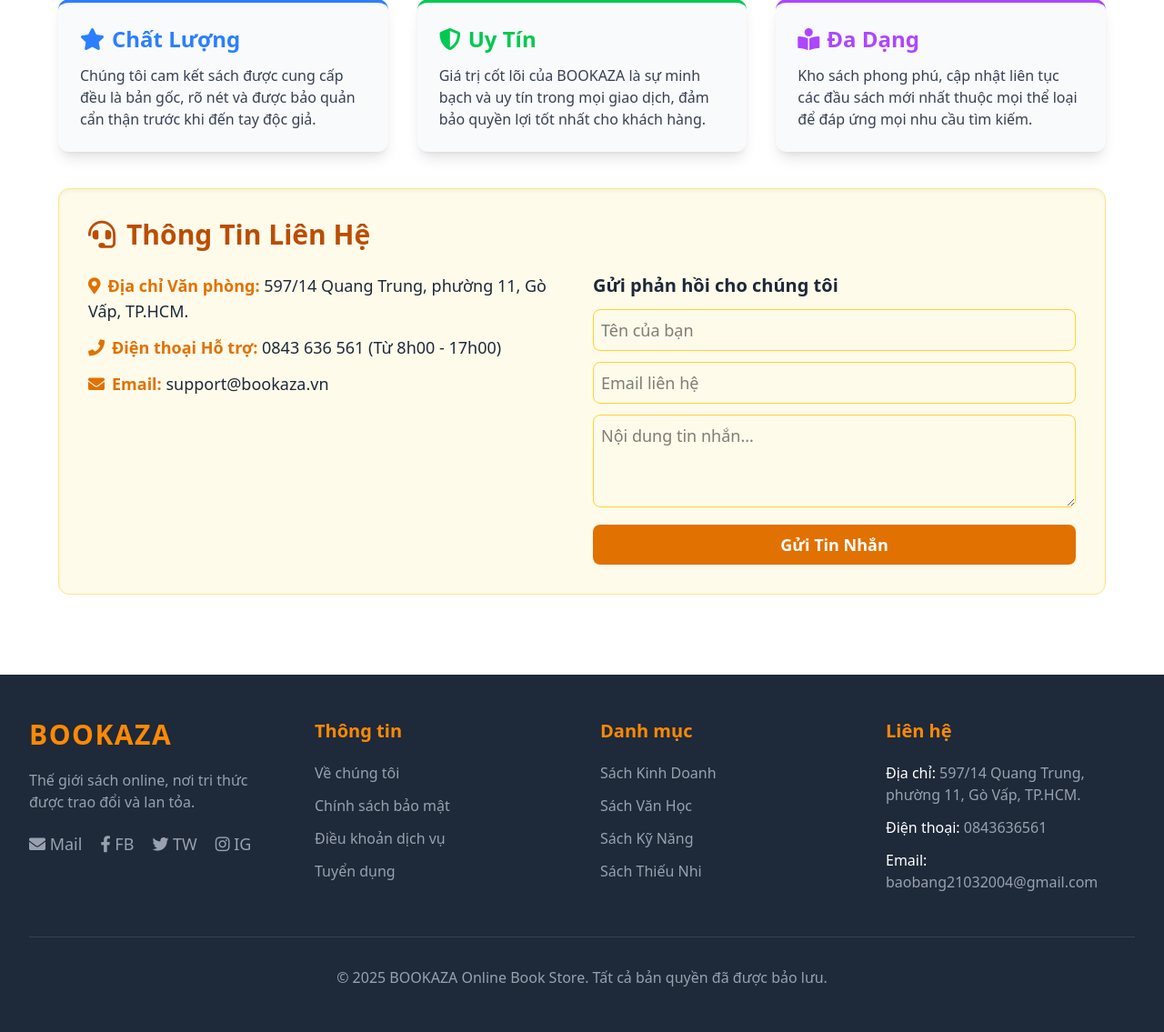
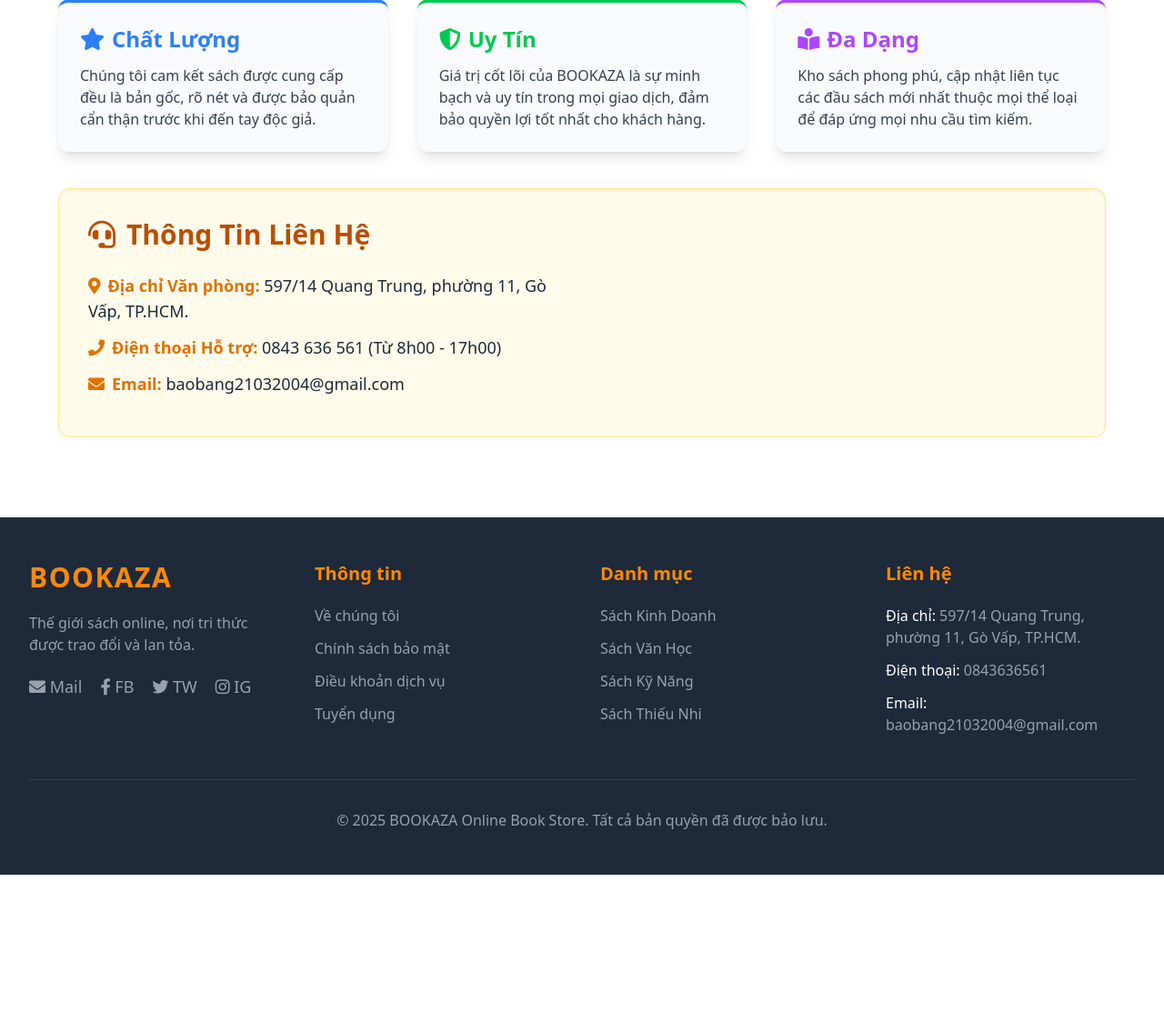
Before and after one commit to ThanhNha704/MVC-BookShop, a PHP site: page /index.php?controller=home&action=about in a window 1280 px wide. Shown: the part 530-1665 px from the top of the page at 91% size. After the commit the page ends 1492 px from the top, so only its background shows below. Run offline with PHP 8.4, Linux system fonts and the light colour scheme.

Commit message:
Update AboutUs.php

```diff
--- a/views/frontend/pages/AboutUs.php
+++ b/views/frontend/pages/AboutUs.php
@@ -53,20 +53,8 @@
                 </p>
 
                 <p class="mb-3 text-gray-800"><span class="font-bold text-amber-600"><i class="fas fa-envelope mr-2"></i>Email:</span>
-                    <a href="mailto:support@bookaza.vn" class="hover:underline">support@bookaza.vn</a>
+                    <a href="mailto:support@bookaza.vn" class="hover:underline">baobang21032004@gmail.com</a>
                 </p>
-            </div>
-
-            <div>
-                <h3 class="text-xl font-semibold mb-3 text-gray-800">Gửi phản hồi cho chúng tôi</h3>
-                <form class="space-y-3">
-                    <input type="text" placeholder="Tên của bạn" class="w-full p-2 border border-amber-300 rounded-lg focus:ring-amber-500 focus:border-amber-500">
-                    <input type="email" placeholder="Email liên hệ" class="w-full p-2 border border-amber-300 rounded-lg focus:ring-amber-500 focus:border-amber-500">
-                    <textarea placeholder="Nội dung tin nhắn..." rows="3" class="w-full p-2 border border-amber-300 rounded-lg focus:ring-amber-500 focus:border-amber-500"></textarea>
-                    <button type="submit" class="w-full bg-amber-600 text-white font-bold py-2 rounded-lg hover:bg-amber-700 transition duration-300">
-                        Gửi Tin Nhắn
-                    </button>
-                </form>
             </div>
         </div>
     </section>
```
